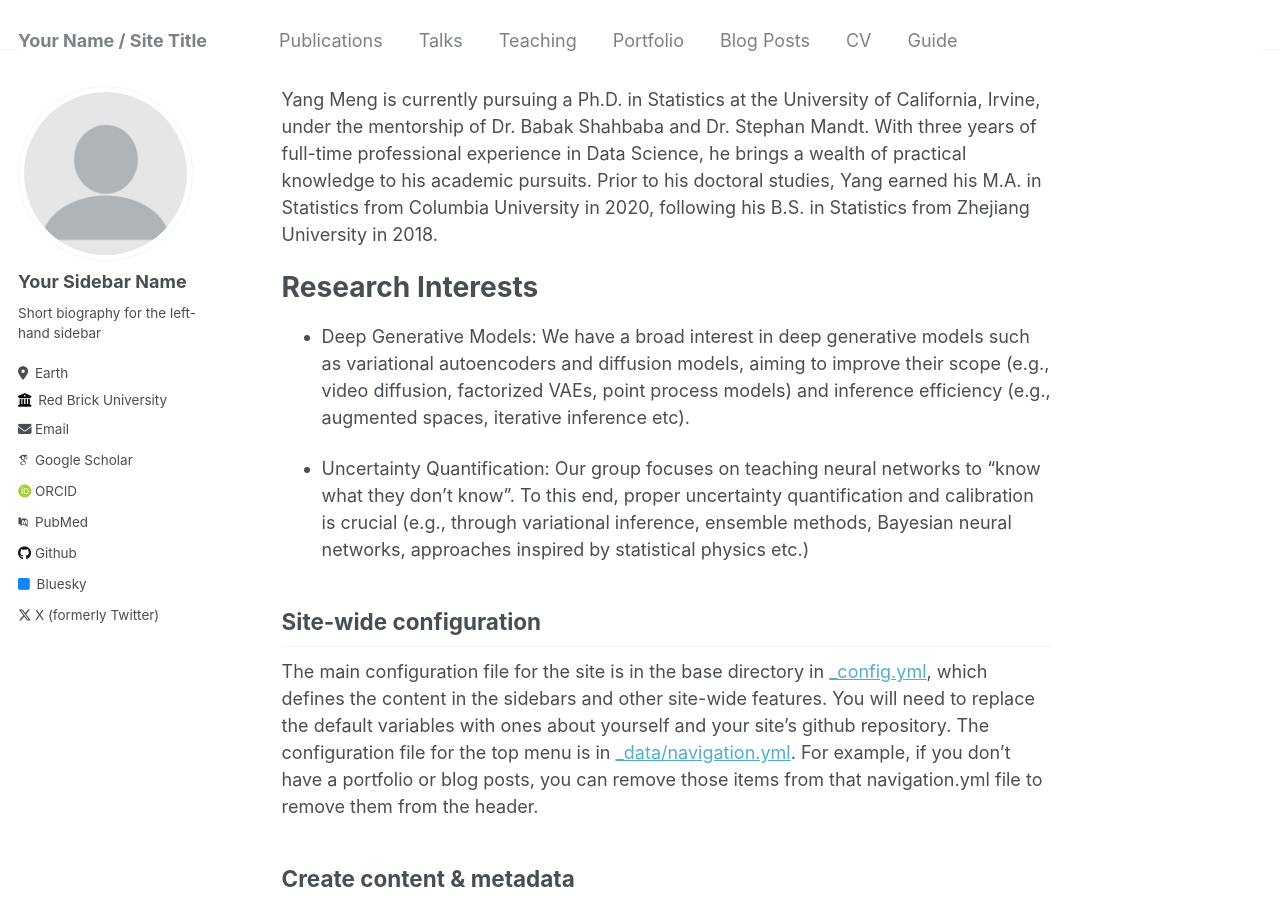
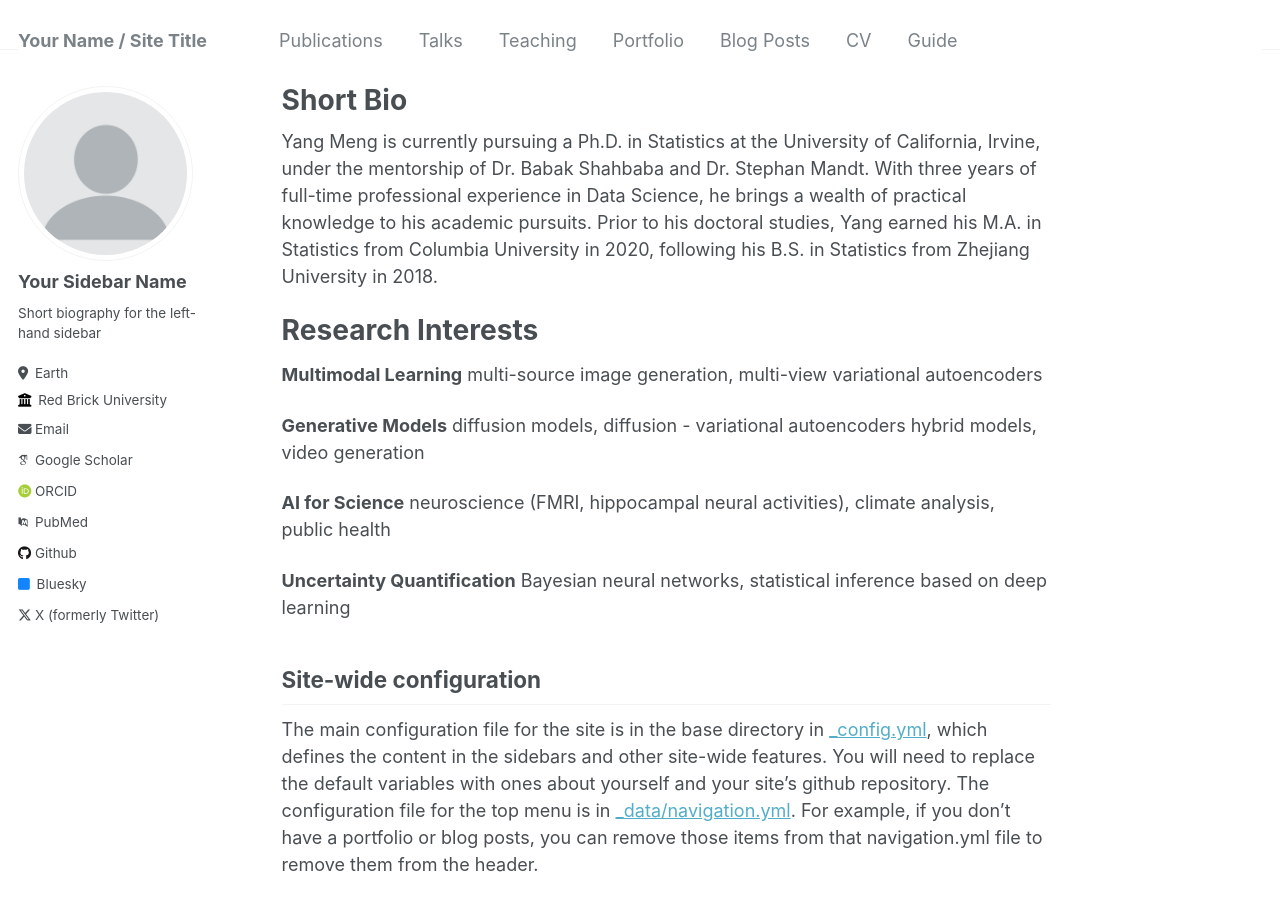
Before and after one commit to yangmeng96/yangmeng96.github.io, a Jekyll site: the page built from _pages/about.md, in a window 1280 px wide and 900 px high. Built offline with Jekyll 4.4.1, drawn with Linux system fonts in a browser that asks for light colours; some web fonts are replaced.

Commit message:
research update

```diff
--- a/_pages/about.md
+++ b/_pages/about.md
@@ -1,6 +1,7 @@
 ---
 permalink: /
 author_profile: true
+title: "Short Bio"
 redirect_from:
   - /about/
   - /about.html
@@ -10,9 +11,13 @@ Yang Meng is currently pursuing a Ph.D. in Statistics at the University of Calif
 
 Research Interests
 ======
-- Deep Generative Models: We have a broad interest in deep generative models such as variational autoencoders and diffusion models, aiming to improve their scope (e.g., video diffusion, factorized VAEs, point process models) and inference efficiency (e.g., augmented spaces, iterative inference etc).
+**Multimodal Learning** multi-source image generation, multi-view variational autoencoders
 
-- Uncertainty Quantification: Our group focuses on teaching neural networks to "know what they don't know". To this end, proper uncertainty quantification and calibration is crucial (e.g., through variational inference, ensemble methods, Bayesian neural networks, approaches inspired by statistical physics etc.)
+**Generative Models** diffusion models, diffusion - variational autoencoders hybrid models, video generation
+
+**AI for Science** neuroscience (FMRI, hippocampal neural activities), climate analysis, public health
+
+**Uncertainty Quantification** Bayesian neural networks, statistical inference based on deep learning
 
 Site-wide configuration
 ------
```
